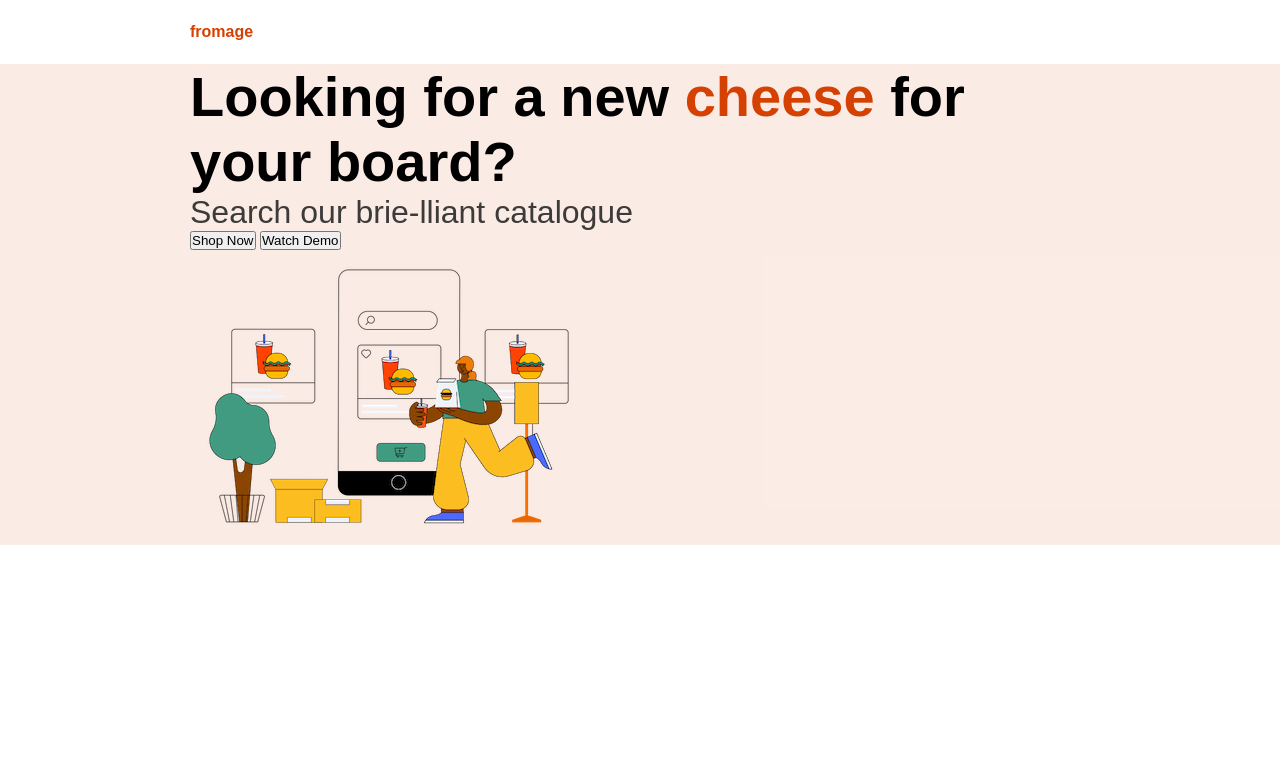
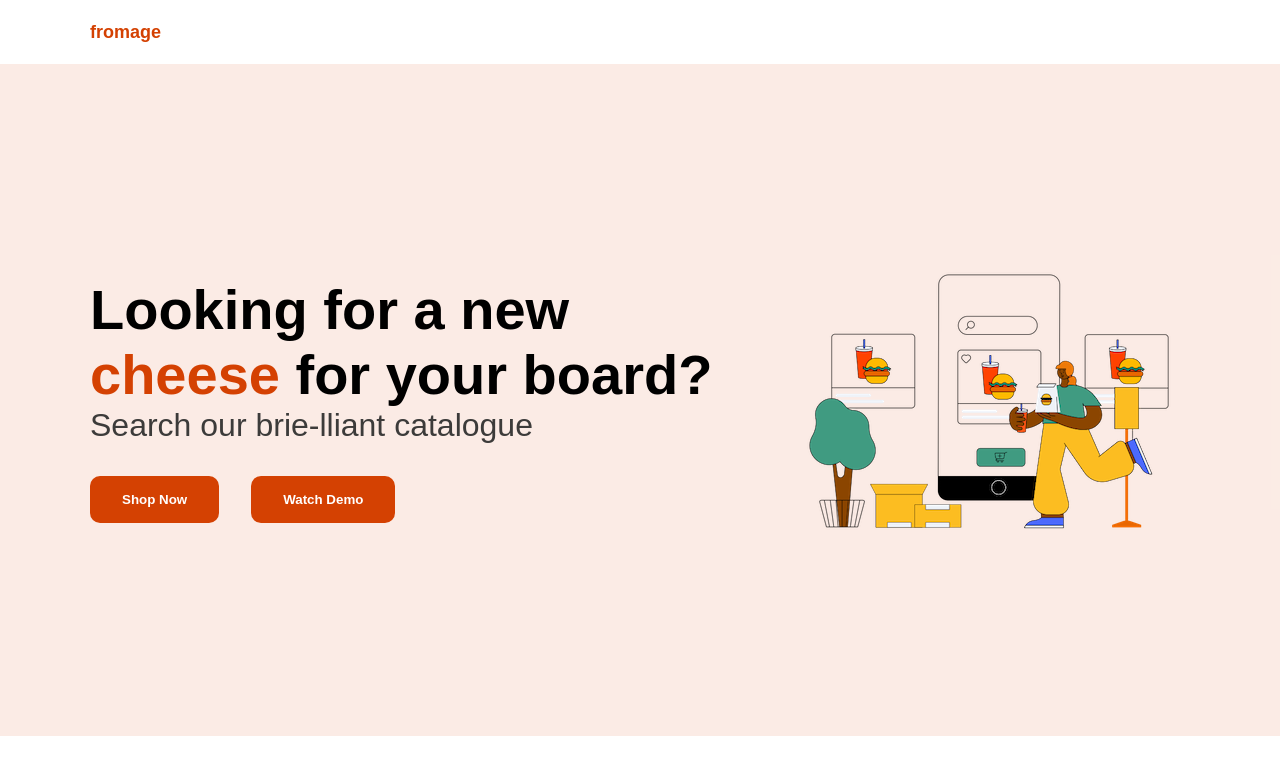
Before and after one commit to abasile1-tech/fromage_website, a plain HTML site: page index.html in a window 1280 px wide. Drawn offline with Linux system fonts and the light colour scheme.

Commit message:
the hero section's design is nearly done

```diff
--- a/style.css
+++ b/style.css
@@ -8,16 +8,17 @@ html {
 }
 
 .container {
-	max-width: 900px;
+	max-width: 1100px;
 	margin: 0 auto;
 	padding: 0 2rem;
 	width: 100%;
 }
 
-/* Hero */
+/* Hero Section*/
 
 .hero {
 	background-color: rgba(212, 65, 2, 0.1);
+	height: calc(100vh - 64px - 4rem)
 }
 
 .hero__title {
@@ -33,11 +34,38 @@ html {
 	color: rgb(60, 59, 58);
 }
 
+.hero > .container {
+	display: flex;
+	justify-content: space-between;
+	height: 100%;
+	align-items: center;
+}
+
+.hero__left {
+	width: 60%;
+}
+
+.button {
+	background-color: rgba(212, 65, 2);
+	color: white;
+	border-radius: 10px;
+	padding: 16px 32px;
+	font-weight: bold;
+	border: none;
+}
+
+.button-wrapper {
+	margin-top: 32px;
+	display: flex;
+	gap: 2rem;
+}
+
 /* Header */
 
 .header__logo {
 	color: rgba(212, 65, 2);
 	font-weight: 900;
+	font-size: 18px;
 }
 
 .header {
```
